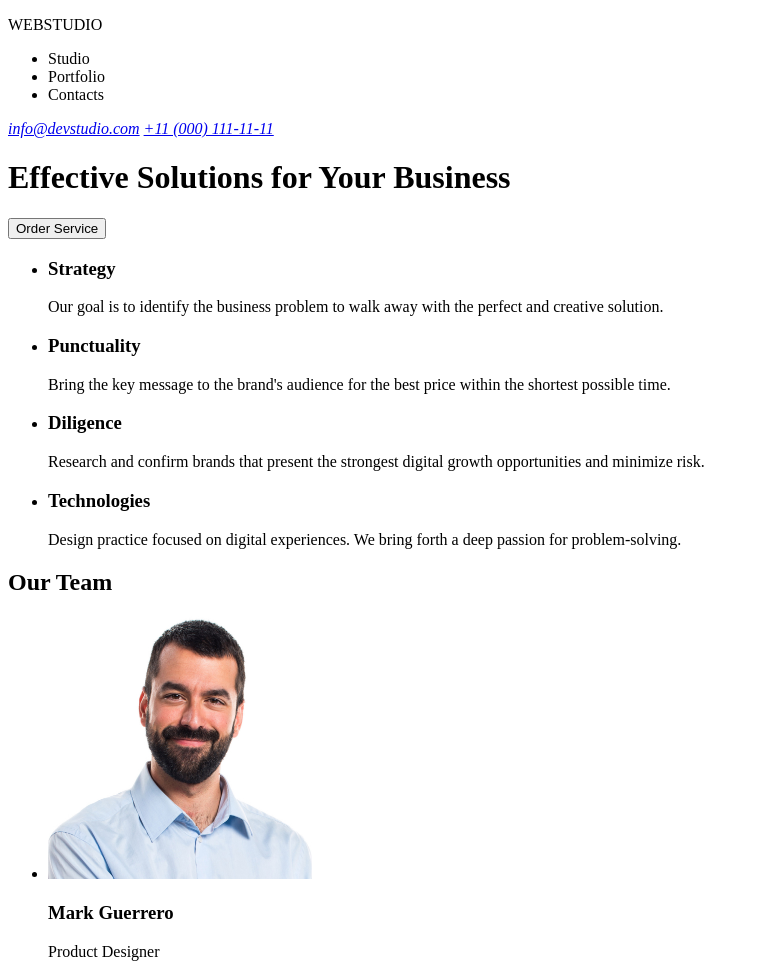
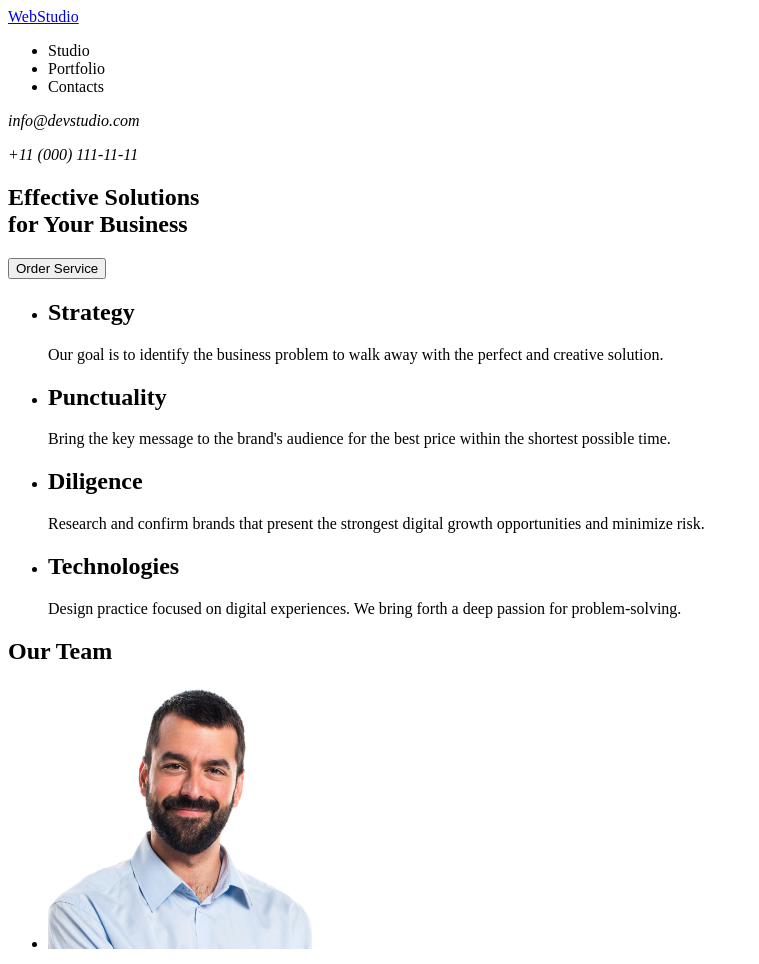
Before and after one commit to EugenioProkopenko/goit-markup-hw-01, a plain HTML site: page index.html in a window 1280 px wide. Shown: the top 964 px of the page, without its empty margins (0-759 px from the left). Drawn offline with Linux system fonts and the light colour scheme.

Commit message:
add markup

```diff
--- a/index.html
+++ b/index.html
@@ -7,27 +7,33 @@
   </head>
   <body>
     <header>
-      <p>WEBSTUDIO</p>
       <nav>
+        <a href="index.html">WebStudio</a>
+
         <ul>
-          <li><a hrev="">Studio</a></li>
-          <li><a hrev="">Portfolio</a></li>
-          <li><a hrev="">Contacts</a></li>
+          <li>Studio</li>
+          <li>Portfolio</li>
+          <li>Contacts</li>
         </ul>
       </nav>
       <address>
-        <a href="mailto:info@devstudio.com">info@devstudio.com</a>
-        <a href="tel.+110001111111">+11 (000) 111-11-11</a>
+        <p>info@devstudio.com</p>
+        <p>+11 (000) 111-11-11</p>
       </address>
     </header>
     <main>
-      <h1>Effective Solutions for Your Business</h1>
-      <button type="button">Order Service</button>
+      <section>
+        <h1>
+          Effective Solutions<br />
+          for Your Business
+        </h1>
+        <button type="button">Order Service</button>
+      </section>
       <section>
         <ul>
           <li>
             <div>
-              <h3>Strategy</h3>
+              <h2>Strategy</h2>
               <p>
                 Our goal is to identify the business problem to walk away with
                 the perfect and creative solution.
@@ -36,7 +42,7 @@
           </li>
           <li>
             <div>
-              <h3>Punctuality</h3>
+              <h2>Punctuality</h2>
               <p>
                 Bring the key message to the brand's audience for the best price
                 within the shortest possible time.
@@ -45,7 +51,7 @@
           </li>
           <li>
             <div>
-              <h3>Diligence</h3>
+              <h2>Diligence</h2>
               <p>
                 Research and confirm brands that present the strongest digital
                 growth opportunities and minimize risk.
@@ -54,7 +60,7 @@
           </li>
           <li>
             <div>
-              <h3>Technologies</h3>
+              <h2>Technologies</h2>
               <p>
                 Design practice focused on digital experiences. We bring forth a
                 deep passion for problem-solving.
@@ -112,7 +118,7 @@
       </section>
     </main>
     <footer>
-      <p>WEBSTUDIO</p>
+      <a href="index.html">WebStudio</a>
       <p>
         Increase the flow of customers and sales for your business with digital
         marketing & growth solutions.
```
